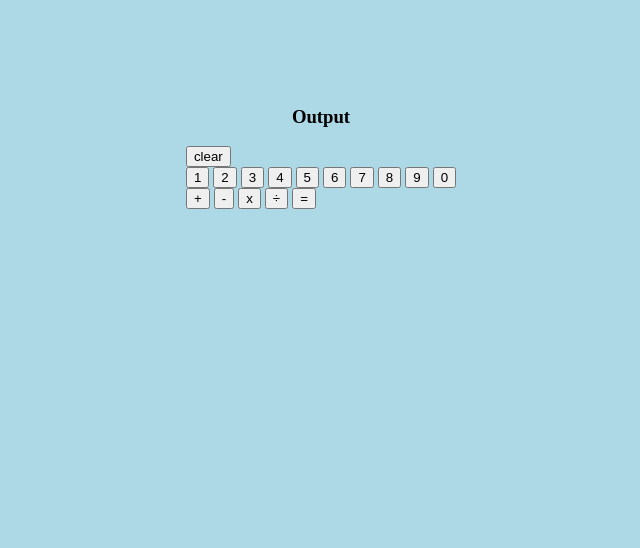
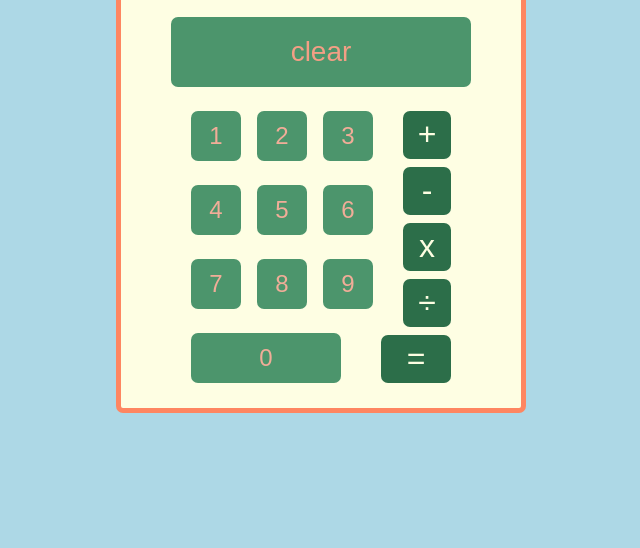
Before and after one commit to umich2020/Calculator, a plain HTML site: page index.html in a window 1280 px wide. Shown: the part 252-800 px from the top of the page, without its empty margins (319-959 px from the left). Drawn offline with Linux system fonts and the light colour scheme.

Commit message:
add css
added colors and borders for everything including alignment
also fixed some bugs by setting a width a set pixel. It was
changing the size according to the screen

```diff
--- a/index.html
+++ b/index.html
@@ -13,6 +13,7 @@
                 <div id="misc">
                     <button id="clear">clear</button>
                 </div>
+                <div id="bottomOfClear">
                 <div id="number_key">
                     <button class="number">1</button>
                     <button class="number">2</button>
@@ -33,6 +34,7 @@
                     <button id = "commence">=</button>
                 </div>
             </div>
+            </div>
         </div>
     </body>
 </html>
--- a/javascript.js
+++ b/javascript.js
@@ -118,7 +118,6 @@ numbers.forEach((number) => {
         display = display.toString()
         value += number.textContent
         html_display.textContent = display
-        console.log(value)//we're keeping this because we got to add backspace functionality
     })
 })
 
--- a/styles.css
+++ b/styles.css
@@ -1,3 +1,7 @@
+* {
+    border-radius: 7px;
+    border: 0;
+}
 body {
     background-color: lightblue;
     height: 100vh;
@@ -10,5 +14,76 @@ body {
     display: flex;
     flex-direction: column;
     align-items: center;
-
+    background-color: #FEFEE3;
+    width: 400px;
+    padding-bottom: 2%;
+    justify-content: center;
+    align-self: center;
+    border-radius: 7px;
+    max-height: 600px;
+    border: 5px solid #FE8661;
 }
+#display {
+    width: 300px;
+    padding: 5% 0;
+    margin-bottom: 20px;
+    text-align: right;
+    padding-right: 5%;
+    background-color: #2C6E49;
+    font-size: 32px;
+    color: #FEFEE3;
+}
+.number {
+    background-color: #4C956C;
+    width: 50px;
+    height: 50px;
+    font-size: 24px;
+    color: #F1AD98;
+    border: 0px;
+}
+#number_key {
+    display: flex    ;
+    gap: 16px;
+    width: 190px;
+    flex-direction: row;
+    flex-wrap: wrap;
+    height: 272px;
+    align-content: space-between;
+}
+#clear {
+    background-color: #4C956C;
+    height: 70px;
+    max-width: 335px;
+    margin-bottom: 24px;
+    font-size: 28px;
+    color: #F39F85;
+    width: 300px;
+}
+.operator {
+    height: 48px;
+    width: 48px;
+    background-color: #2C6E49;
+    color: #FEFEE3;
+    font-size: 32px;
+}
+#operators {
+    display: flex;
+    flex-direction: column;
+    align-items: flex-end;
+    gap: 8px;
+}
+#commence {
+    height: 48px;
+    background-color: #2C6E49;
+    color: #FEFEE3;
+    font-size: 32px;
+    width: 70px;
+}
+#bottomOfClear {
+    display: flex;
+    justify-content: center;
+    align-items: center;
+}
+#zero {
+    width: 150px;
+}
```
